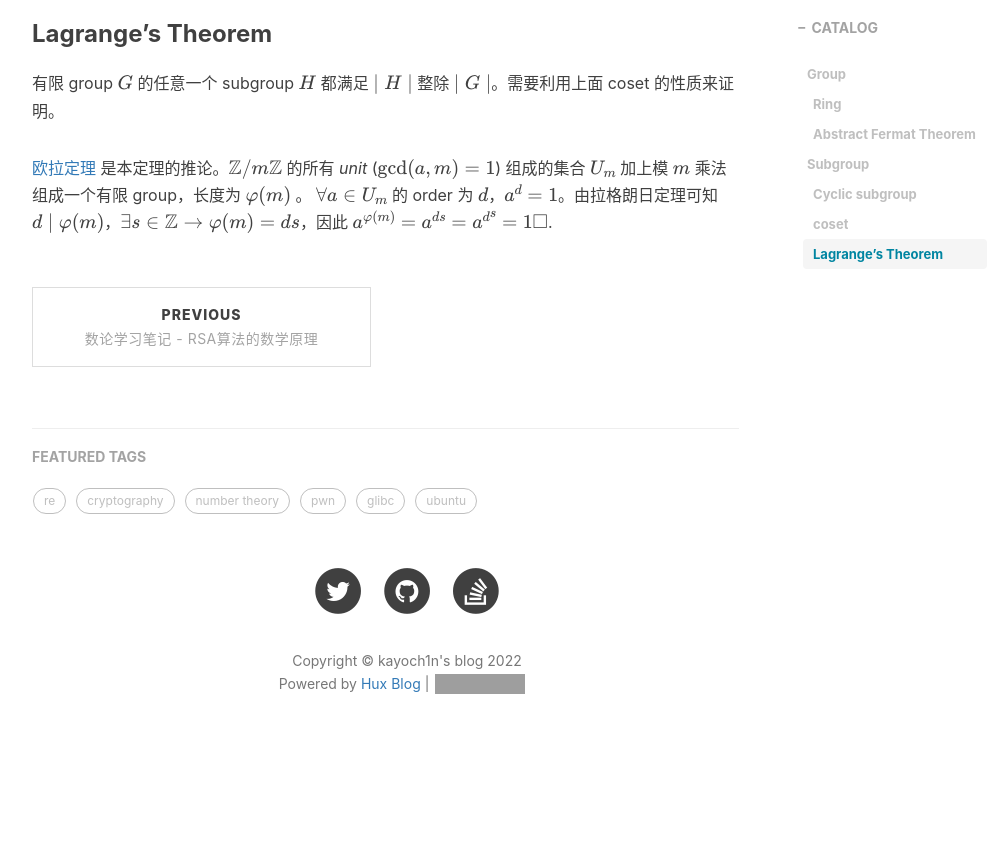
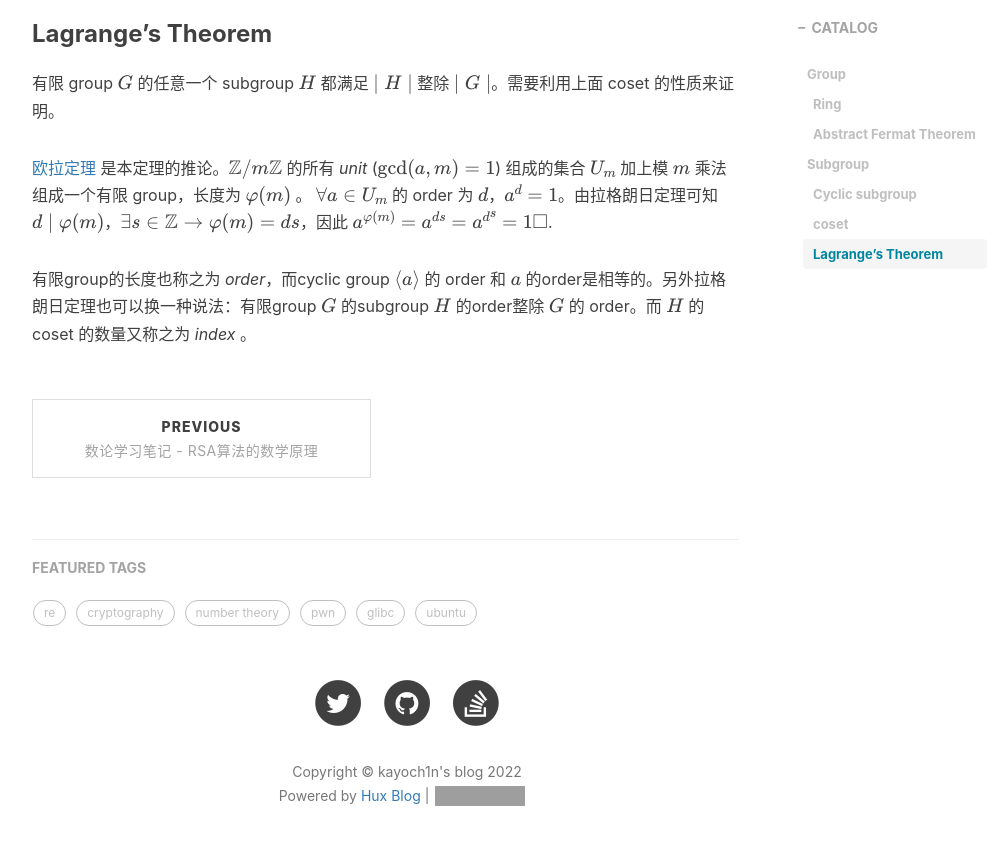
Before and after one commit to kayoch1n/kayoch1n.github.io, a Jekyll site: the page built from _posts/2022-06-05-group.markdown, in a window 1280 px wide and 900 px high, scrolled down 5180 px. Shown: the top 845 px of the window, without its empty margins (233-1239 px from the left). Built offline with Jekyll 4.4.1, drawn with Linux system fonts in a browser that asks for light colours; nearby versions of some CDN libraries; comment, search, counter and statistics services are not loaded; before the commit the page ends 5968 px from its top, so only the background shows below that; grey boxes are pictures that could not be loaded.

Commit message:
Update _posts/2022-06-05-group.markdown

```diff
--- a/_posts/2022-06-05-group.markdown
+++ b/_posts/2022-06-05-group.markdown
@@ -176,3 +176,5 @@ coset 是一个集合，不一定是group ，因为coset不一定满足[group的
 <!-- Abstract Fermat's theorem 是 Lagrange's theorem 在质数长度的group上的推论。 -->
 
 [欧拉定理]({{ site.url }}/blog/eulers-function/#欧拉定理) 是本定理的推论。$\mathbb{Z}/m\mathbb{Z}$ 的所有 _unit_ ($\gcd(a,m)=1$) 组成的集合 $U_m$ 加上模 $m$ 乘法组成一个有限 group，长度为 $\varphi(m)$ 。 $\forall a\in U_m$ 的 order 为 $d$，$a^d=1$。由拉格朗日定理可知 $d\mid \varphi(m)$，$\exists s\in\mathbb{Z}\to \varphi(m)=ds$，因此 $a^{\varphi(m)}=a^{ds}={a^d}^s=1\square$.
+
+有限group的长度也称之为 _order_，而cyclic group $\langle a\rangle$ 的 order 和 $a$ 的order是相等的。另外拉格朗日定理也可以换一种说法：有限group $G$ 的subgroup $H$ 的order整除 $G$ 的 order。而 $H$ 的 coset 的数量又称之为 _index_ 。
```
